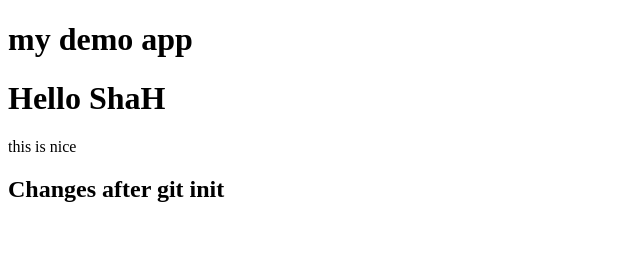
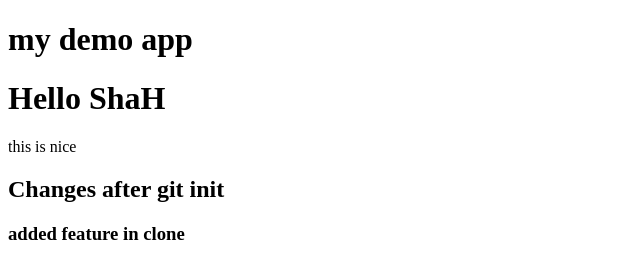
Before and after one commit to ShahArbaz203/awesome-repo, a plain HTML site: page index.html in a window 1280 px wide. Shown: the whole page, without its empty margins (0-640 px from the left). Drawn offline with Linux system fonts and the light colour scheme.

Commit message:
added feature

```diff
--- a/index.html
+++ b/index.html
@@ -10,5 +10,6 @@
     <h1>Hello ShaH</h1>
     <p>this is nice</p>
     <h2>Changes after git init</h2>
+    <h3>added feature in clone</h3>
 </body>
 </html>
```
